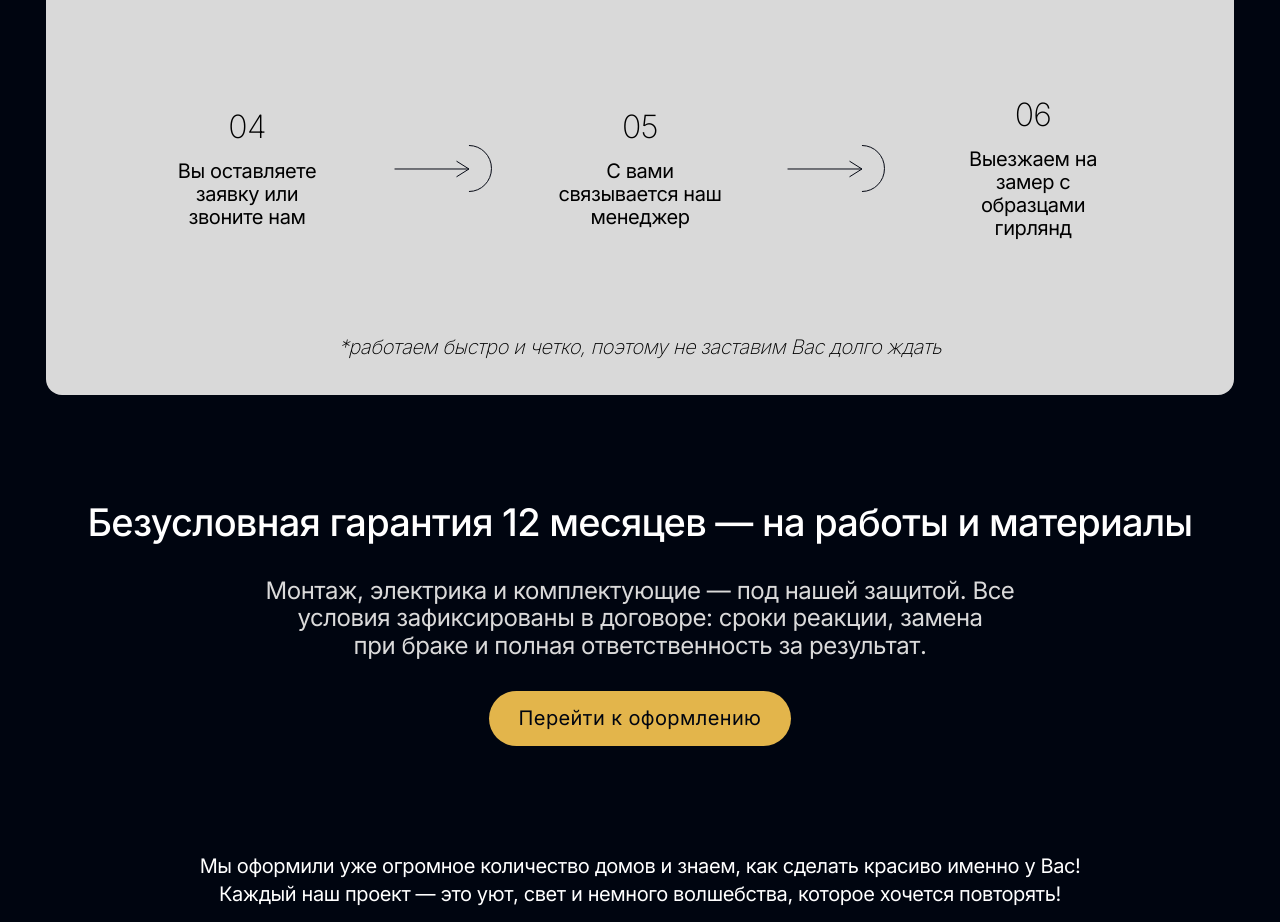
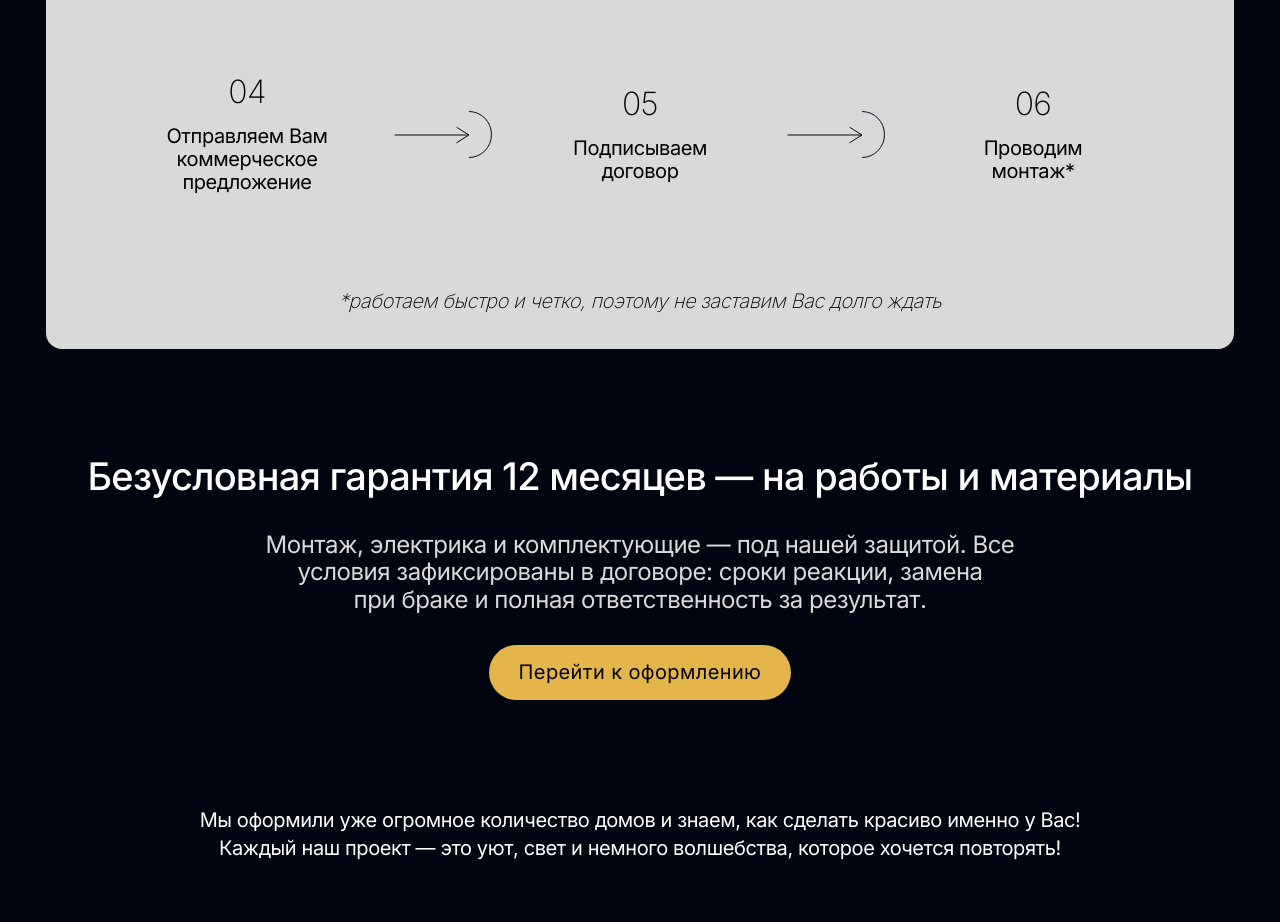
Before and after one commit to AlexandrNikolaenko/pzk-site, a Next.js app: page / in a window 1280 px wide. Shown: the part 4984-5906 px from the top of the page. Built offline with nearby package versions, Linux system fonts and the light colour scheme.

Commit message:
fix: replace text

```diff
--- a/app/page.tsx
+++ b/app/page.tsx
@@ -42,9 +42,9 @@ export default async function Home() {
         <Image src={'/lamp-icon.svg'} alt="light" width={41} height={41}/>
       </div>
       <div className="flex flex-nowrap max-md:flex-col gap-4 max-md:gap-5 items-center">
-        <ServiceCard title="Коммерческие объекты" body="Рестораны, кафе и кофейни, отели и бутик-гостиницы, загородные клубы, глэмпинги, базы отдыха и коттеджные посёлки"/>
-        <ServiceCard title="Частные дома" body="Классические загородные коттеджи, современные дома, таунхаусы, дачи и небольшие загородные дома"/>
-        <ServiceCard title="Экстерьер" body="Веранды, беседки, бани, деревья, фасады, входные зоны и прочее"/>
+        <ServiceCard title="Коммерческие объекты" body="Рестораны, кафе и&nbsp;кофейни, отели и&nbsp;бутик-гостиницы, загородные клубы, глэмпинги, базы отдыха и&nbsp;коттеджные посёлки"/>
+        <ServiceCard title="Частные дома" body="Классические загородные коттеджи, современные дома, таунхаусы, дачи и&nbsp;небольшие загородные дома"/>
+        <ServiceCard title="Экстерьер" body="Веранды, беседки, бани, деревья, фасады, входные зоны и&nbsp;прочее"/>
       </div>
     </section>
     <section id="gallery" className="relative pb-0 max-xl:pb-[113px]">
@@ -185,11 +185,11 @@ export default async function Home() {
       <div className="flex justify-between itmes-start">
         <div className="flex flex-col gap-4">
           <h3 className="text-white font-medium text-[36px] max-lg:text-[32px] max-md:text-[24px] leading-[115.1%] tracking-[-.02em]">
-            Разные бюджеты — один стандарт качества
+            Разные бюджеты —&nbsp;один стандарт качества
           </h3>
           <p className="text-[#DADADA] text-[20px] max-md:text-base leading-[115.1%] tracking-[-.02em]">
-            Мы подбираем оборудование и&nbsp;решения под&nbsp;проект, <br/>
-сохраняя эстетику, безопасность и долговечность. <br/>
+            Мы подбираем оборудование и&nbsp;решения под&nbsp;проект,
+сохраняя эстетику, безопасность и&nbsp;долговечность.
 Делаем подсветку, которая безупречна при&nbsp;любом бюджете.
           </p>
         </div>
@@ -241,15 +241,15 @@ export default async function Home() {
             </div>
           </div>
           <div className="flex max-md:flex-col max-md:gap-8 justify-between max-md:justify-center items-center flex-nowrap w-full">
-            <StepPoint id={4} body="Вы оставляете заявку или звоните нам"/>
+            <StepPoint id={4} body="Отправляем Вам коммерческое предложение"/>
             <div className="relative w-[99px] max-lg:w-[59px] max-md:w-[66px] h-[47px] max-lg:h-7 max-md:h-[31px] max-md:rotate-90">
               <Image src={'/step-arrow-icon.svg'} alt="next" fill/>
             </div>
-            <StepPoint id={5} body="С вами связывается наш менеджер"/>
+            <StepPoint id={5} body="Подписываем договор"/>
             <div className="relative w-[99px] max-lg:w-[59px] max-md:w-[66px] h-[47px] max-lg:h-7 max-md:h-[31px] max-md:rotate-90">
               <Image src={'/step-arrow-icon.svg'} alt="next" fill/>
             </div>
-            <StepPoint id={6} body="Выезжаем на замер с образцами гирлянд"/>
+            <StepPoint id={6} body="Проводим монтаж*"/>
           </div>
         </ul>
         <p className={"text-center font-extralight italic text-xl max-lg:text-xs max-md:text-base" + strokeStyle}>
@@ -263,7 +263,7 @@ export default async function Home() {
         <p className={"text-[#DADADA] text-2xl max-lg:text-xl max-md:text-base max-w-[779px] max-md:max-w-[643px] max-sm:max-w-[301px] w-full text-center" + strokeStyle}>Монтаж, электрика и&nbsp;комплектующие — под&nbsp;нашей защитой. Все условия зафиксированы в&nbsp;договоре: сроки реакции, замена при&nbsp;браке и&nbsp;полная ответственность за&nbsp;результат.</p>
       </div>
       <Link href={'/#form'}>
-        <AccentButton >Перейти к&nbsp;оформлению</AccentButton>
+        <AccentButton >Перейти к оформлению</AccentButton>
       </Link>
     </section>
     <section id="portfolio" className="wrapper flex flex-col gap-[90px] max-lg:gap-[101px max-md:gap-[113px] items-center">
@@ -287,7 +287,7 @@ export default async function Home() {
       <div className="flex flex-col gap-3">
         <h3 className={"text-white font-medium text-[32px] max-lg:text-2xl max-md:text-xl" + strokeStyle}>Что говорят о&nbsp;нас те, чей дом мы уже наполнили праздником:</h3>
         <p className={"text-[#DADADA] text-2xl max-lg:text-base" + strokeStyle}>
-          Каждый дом для нас —&nbsp;особенный, и&nbsp;мы искренне радуемся, <br/>
+          Каждый дом для нас —&nbsp;особенный, и&nbsp;мы искренне радуемся,
 когда результат вызывает улыбку.
         </p>
       </div>
```
